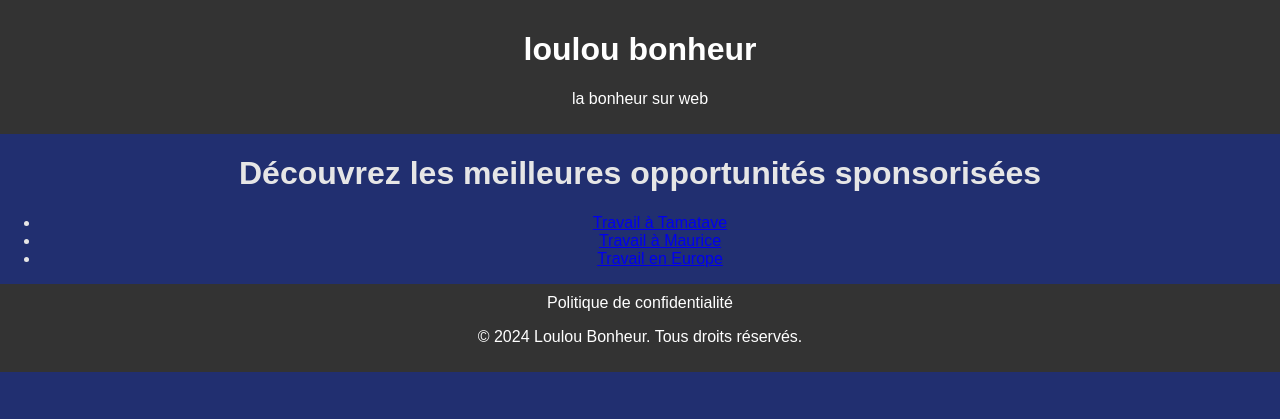
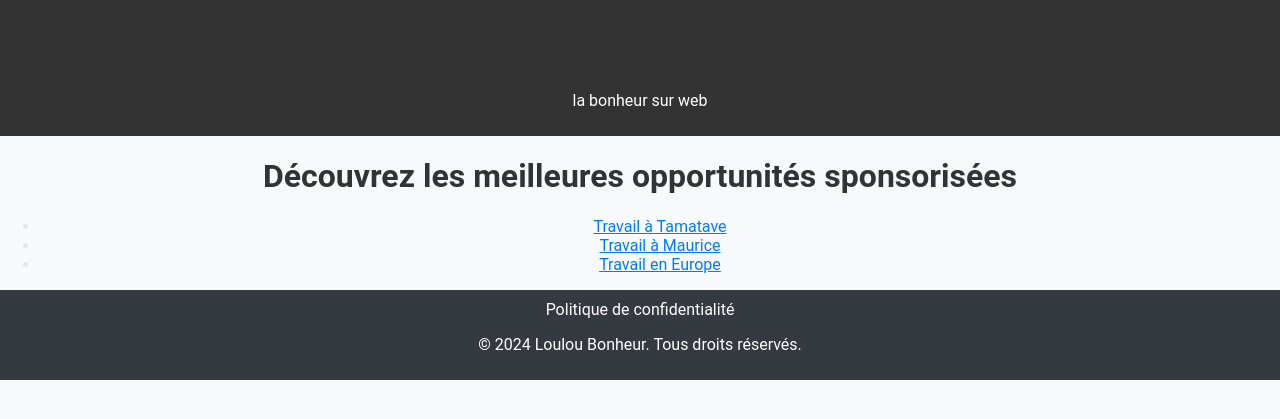
Before and after one commit to Chaloux13/loulou7, a Jekyll site: the page built from index.md, in a window 1280 px wide. Shown: the top 419 px of the page. Built offline with Jekyll 4.4.1, drawn with Linux system fonts in a browser that asks for light colours.

Commit message:
Update style.css

```diff
--- a/assets/css/style.css
+++ b/assets/css/style.css
@@ -7,64 +7,38 @@
 }
 
 body {
-  background-color: #212F70; /* couleur de fond */
-  font-family: Arial, sans-serif;
+  background-color: #f8f9fa;; /* couleur de fond */
+  font-family: 'Roboto', sans-serif;
   color: #E6E6E6; /* couleur du texte */
   text-align: center;
   margin: 0;
   padding: 0;
 }
 
-/* Conteneur pour les boutons */
-.button-container {
-  display: flex;
-  flex-direction: column; /* Alignement vertical */
-  gap: 15px; /* Espace entre les boutons */
-  align-items: center; /* Centrer les boutons */
-  padding: 20px;
-}
-/* Style des boutons */
-.ad-button {
-  background-color: #3782FC;
+
+footer {
+  background-color: #343a40;
   color: white;
-  font-size: 20px; /* Taille pour desktop */
-  padding: 20px 35px;
-  border-radius: 8px; /* Bord arrondi */
-  border: 2px solid #3CF1FC; /* Bordure rouge */
-  text-decoration: none;
-  text-align: center;
-  display: inline-block;
-  width: 500px; /* Largeur pour desktop */
-  transition: background-color 0.3s ease, transform 0.2s;
+  padding: 10px 0;
 }
 
-/* Effet au survol */
-.ad-button:hover {
-  background-color: #E6E6E6;
-  transform: translateX(5px);
+h1, h2 {
+  color: #333;
 }
 
-/* Styles pour mobile */
-@media (max-width: 768px) {
-  .ad-button {
-    font-size: 18px; /* Taille de police réduite pour mobile */
-    padding: 15px 30px;
-    width: 80%; /* Largeur réduite pour mobile */
-  }
+a {
+  color: #007bff;
 }
 
-/* Ajout d'un effet clic pour les boutons */
-.clicked {
-  transform: scale(0.95);
-  transition: transform 0.1s;
+a:hover {
+  color: #0056b3;
 }
 
 
 
 
-
 footer {
-  background-color: #333;
+  background-color: #343a40;
   color: white;
   padding: 10px 0;
   text-align: center;
```
